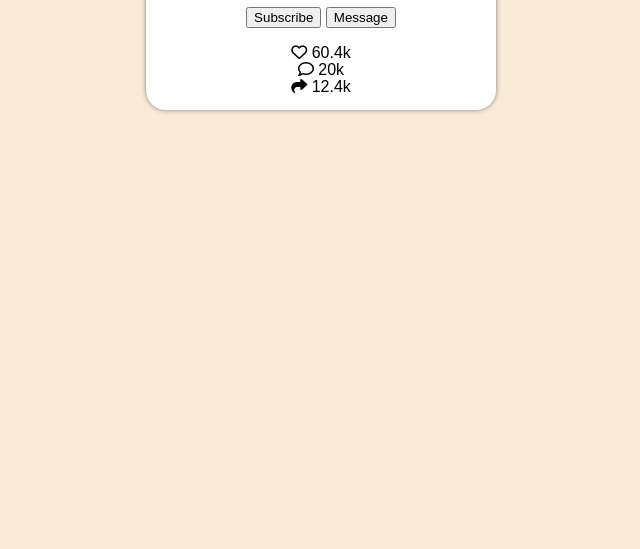
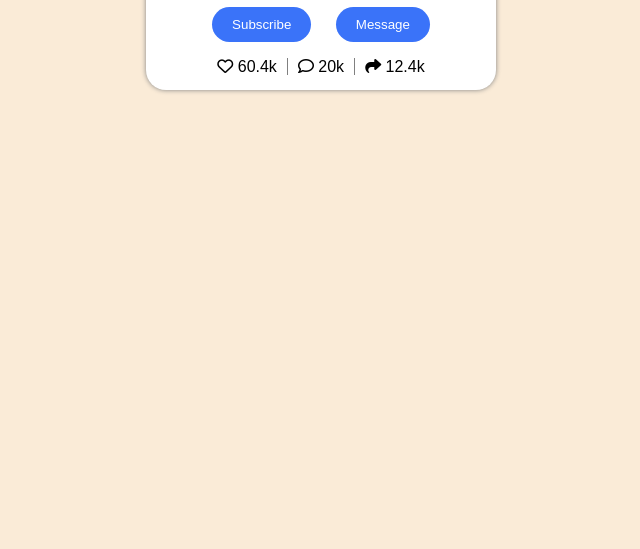
Before and after one commit to KarinaMilko/CSS-UserCard-Classwork, a plain HTML site: page index.html in a window 1280 px wide. Shown: the part 251-800 px from the top of the page, without its empty margins (319-959 px from the left). Drawn offline with Linux system fonts and the light colour scheme.

Commit message:
Add usercard 2

```diff
--- a/assets/css/styles.css
+++ b/assets/css/styles.css
@@ -81,3 +81,30 @@ p,
 .social-link + .social-link {
   margin-left: 7px;
 }
+
+.subscribe-btn,
+.msg-btn {
+  background-color: #3a73f9;
+  border: 0px;
+  border-radius: 20px;
+  padding: 10px 20px;
+  color: white;
+}
+
+.msg-btn {
+  margin-left: 20px;
+}
+
+.social-counts-list {
+  font-size: 0;
+}
+
+.social-counts {
+  display: inline-block;
+  padding: 0 10px;
+  font-size: 16px;
+}
+
+.social-counts + .social-counts {
+  border-left: 1px solid grey;
+}
--- a/index.html
+++ b/index.html
@@ -42,13 +42,17 @@
           </a>
         </div>
         <div class="btn-container">
-          <button>Subscribe</button>
-          <button>Message</button>
+          <button class="subscribe-btn">Subscribe</button>
+          <button class="msg-btn">Message</button>
         </div>
-        <ul>
-          <li><i class="fa-regular fa-heart"></i> 60.4k</li>
-          <li><i class="fa-regular fa-comment"></i> 20k</li>
-          <li><i class="fa-solid fa-share"></i> 12.4k</li>
+        <ul class="social-counts-list">
+          <li class="social-counts">
+            <i class="fa-regular fa-heart"></i> 60.4k
+          </li>
+          <li class="social-counts">
+            <i class="fa-regular fa-comment"></i> 20k
+          </li>
+          <li class="social-counts"><i class="fa-solid fa-share"></i> 12.4k</li>
         </ul>
       </div>
     </article>
```
